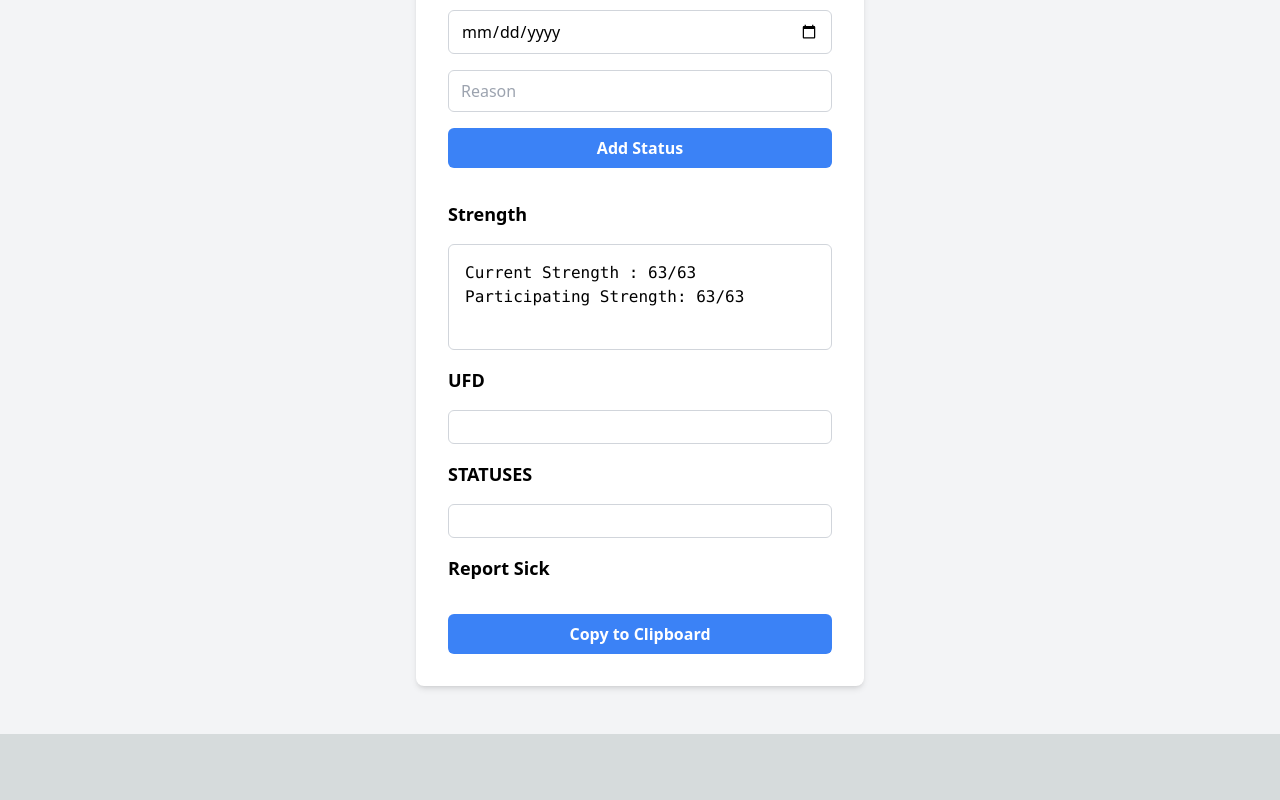
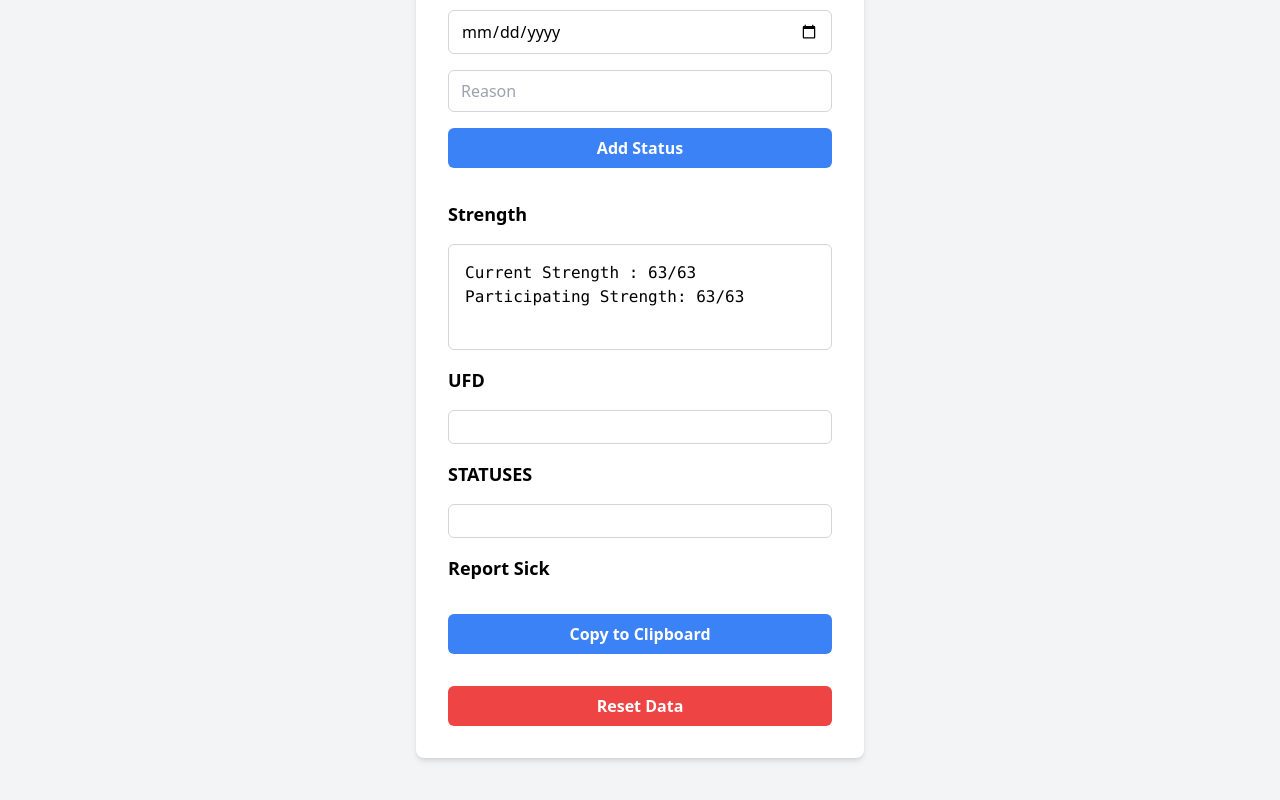
Before and after one commit to danielcwq/platoon-ic-helper, a Next.js app: page / in a window 1280 px wide. Shown: the part 366-1166 px from the top of the page. Before the commit the page ends 1100 px from the top, so only its background shows below. Built offline with nearby package versions, Linux system fonts and the light colour scheme.

Commit message:
Added big red button

```diff
--- a/src/pages/index.js
+++ b/src/pages/index.js
@@ -38,6 +38,13 @@ export default function Index() {
     setStatuses(statuses.filter((status) => status.id !== id));
   };
 
+  const handleResetClick = () => {
+    if (window.confirm('Are you sure you want to reset? This will delete all data.')) {
+      localStorage.clear();
+      window.location.reload();
+    }
+  };
+
   return (
     <div className="min-h-screen bg-gray-100 flex items-center justify-center py-12 px-4 sm:px-6 lg:px-8 text-black">
       <div className="max-w-md w-full space-y-8 bg-white p-8 rounded-lg shadow-md">
@@ -45,6 +52,12 @@ export default function Index() {
         <p>Please do RMJ first if not this system will bug out.</p>
         <StatusForm addStatus={addStatus} />
         <StatusList statuses={statuses} removeStatus={removeStatus} />
+        <button
+          onClick={handleResetClick}
+          className="w-full py-2 px-4 bg-red-500 text-white font-semibold rounded-md hover:bg-red-600 mt-4"
+        >
+          Reset Data
+        </button>
       </div>
     </div>
   );
```
